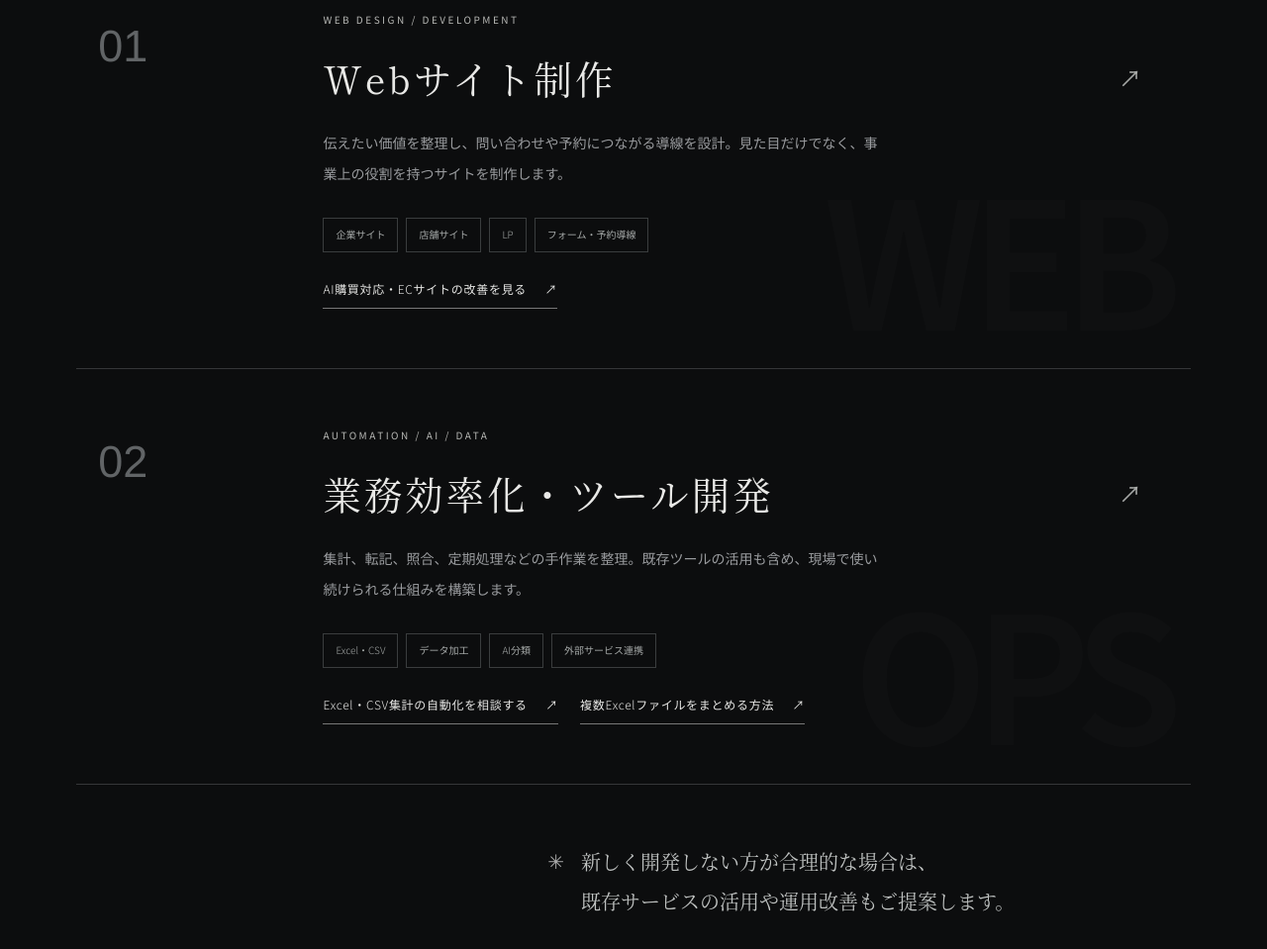
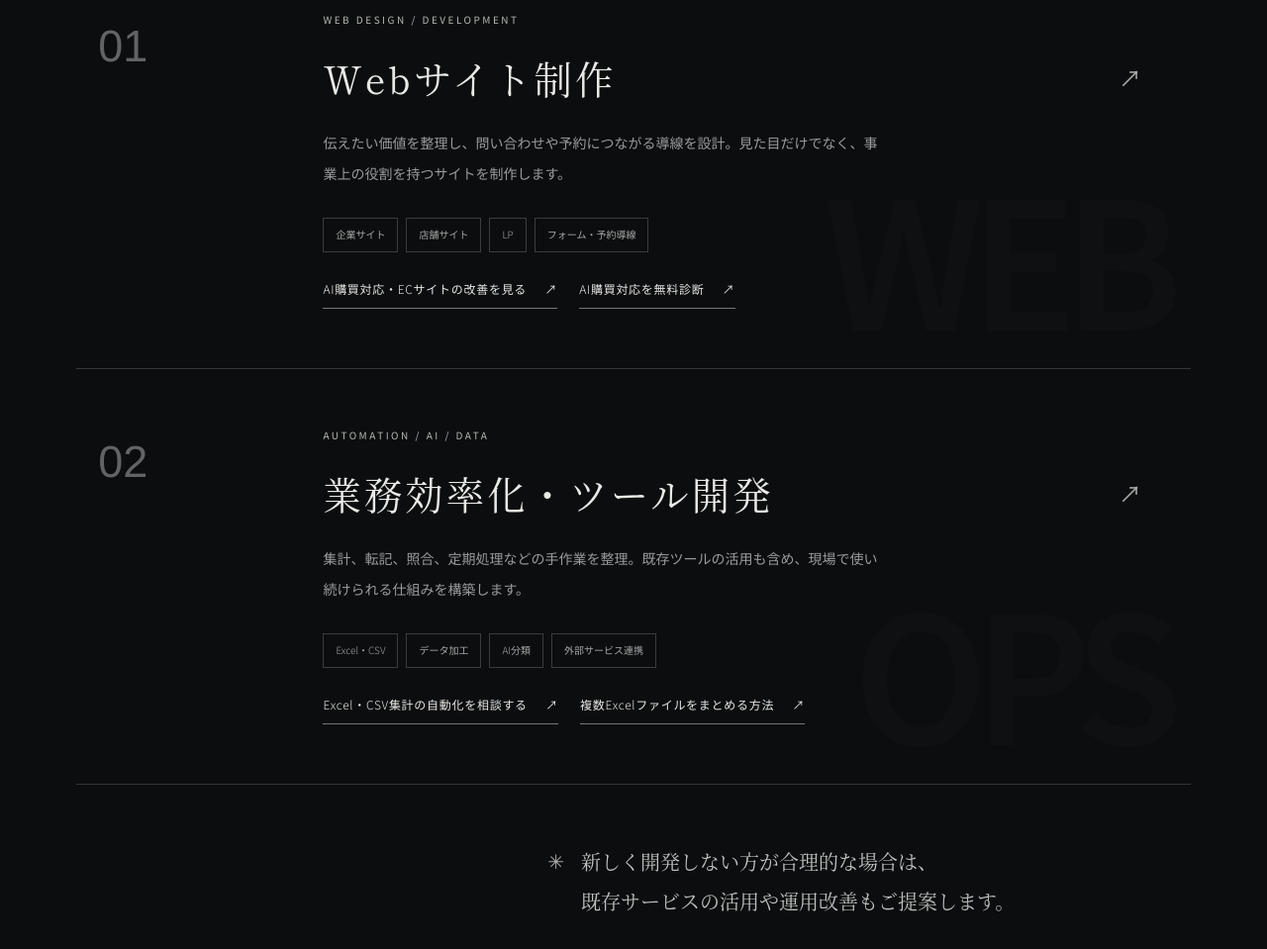
Before and after one commit to furoito/ntrelay-site, a plain HTML site: page index.html in a window 1280 px wide. Shown: the part 1279-2238 px from the top of the page at 99% size. Drawn offline with Linux system fonts and the light colour scheme; a web font is replaced by a local one.

Commit message:
Link free AI commerce diagnosis from NT Relay home

```diff
--- a/index.html
+++ b/index.html
@@ -176,7 +176,7 @@
             <h3>Webサイト制作<span class="arrow-mark" aria-hidden="true">↗</span></h3>
             <p>伝えたい価値を整理し、問い合わせや予約につながる導線を設計。見た目だけでなく、事業上の役割を持つサイトを制作します。</p>
             <div class="tag-list"><span>企業サイト</span><span>店舗サイト</span><span>LP</span><span>フォーム・予約導線</span></div>
-            <div style="display:flex;gap:22px;flex-wrap:wrap;margin-top:26px"><a class="inline-arrow" href="/agentic-commerce/">AI購買対応・ECサイトの改善を見る <span aria-hidden="true">↗</span></a></div>
+            <div style="display:flex;gap:22px;flex-wrap:wrap;margin-top:26px"><a class="inline-arrow" href="/agentic-commerce/">AI購買対応・ECサイトの改善を見る <span aria-hidden="true">↗</span></a><a class="inline-arrow" href="/ai-commerce-check/">AI購買対応を無料診断 <span aria-hidden="true">↗</span></a></div>
           </div>
           <div class="service-watermark" aria-hidden="true">WEB</div>
         </article>
```
